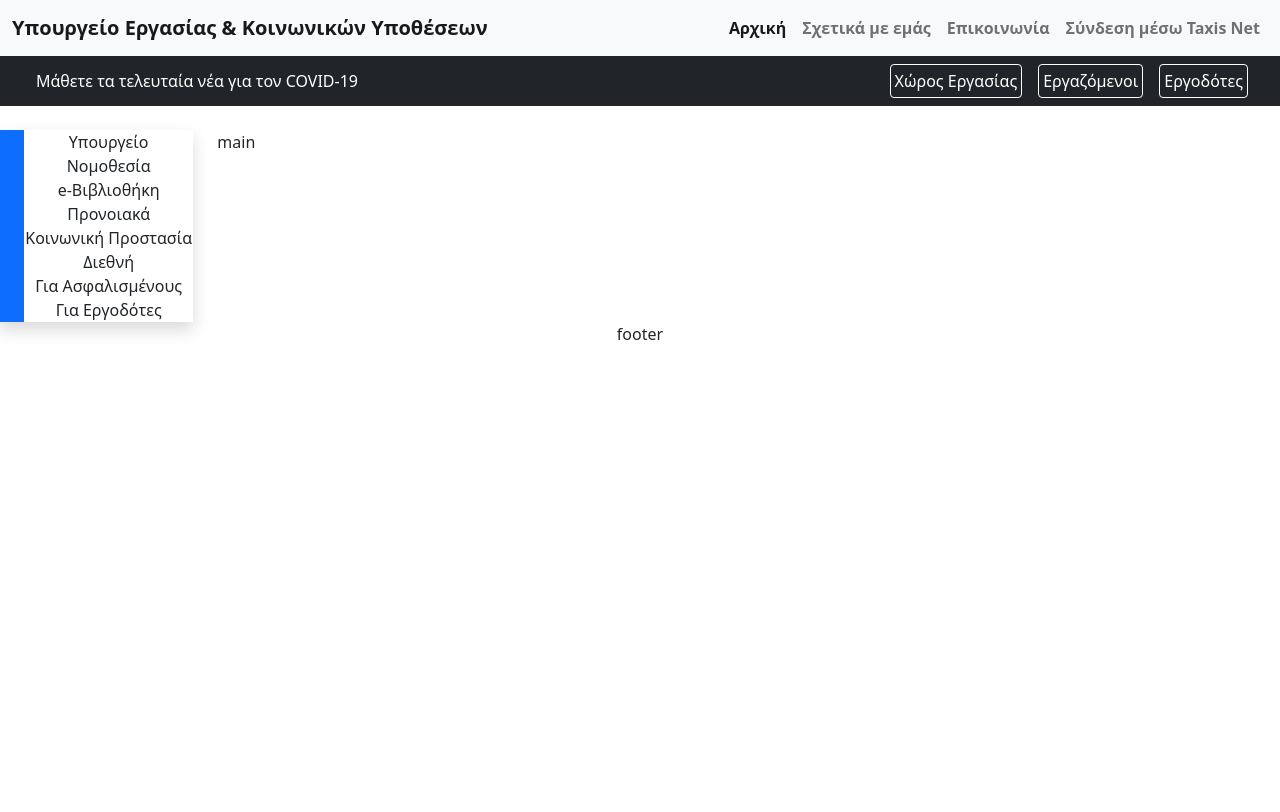
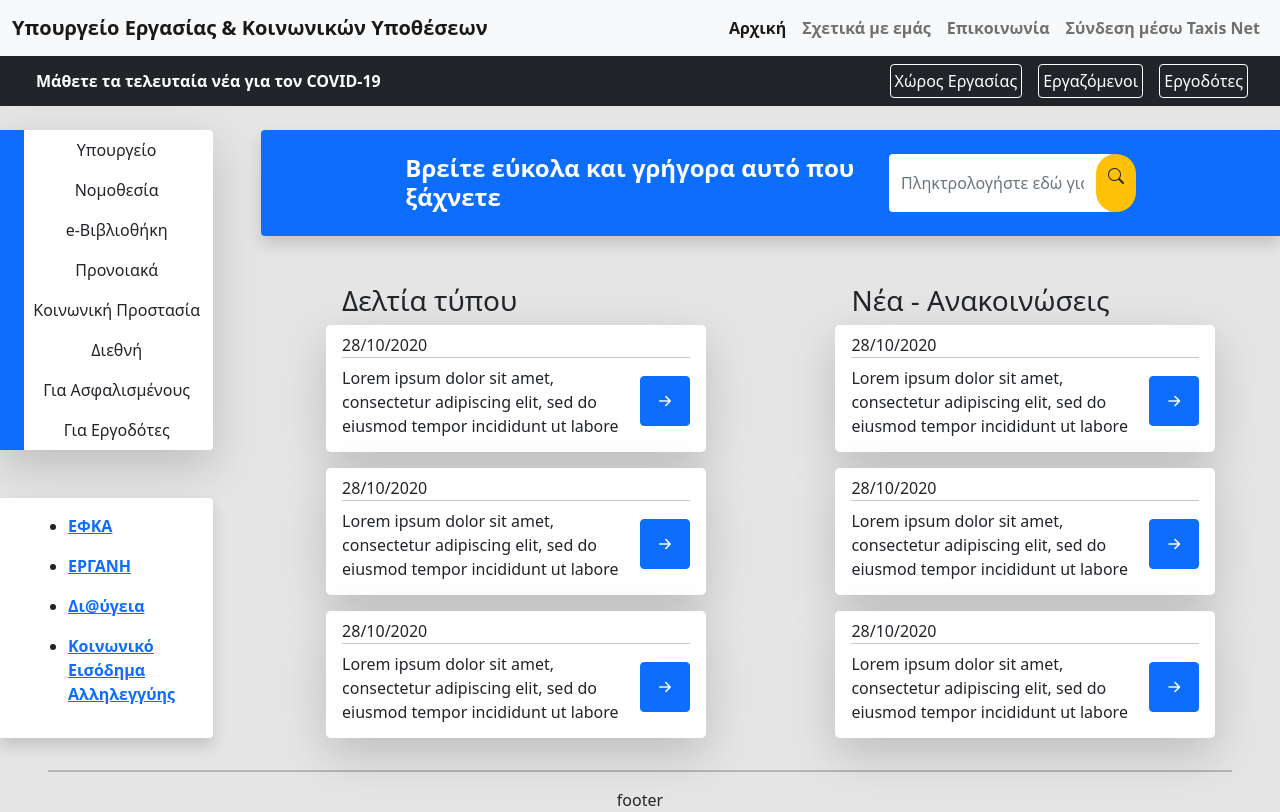
Before and after one commit to FotiadisM/Ministry-of-Labor, a React (Create React App) app in the folder web/: page / in a window 1280 px wide. Built offline with nearby package versions, Linux system fonts and the light colour scheme.

Commit message:
web: news list

```diff
--- a/web/package.json
+++ b/web/package.json
@@ -14,6 +14,8 @@
     "@types/react-dom": "^16.9.8",
     "@types/react-router-dom": "^5.1.6",
     "bootstrap": "^5.0.0-beta1",
+    "bootstrap-icons": "^1.2.1",
+    "font-awesome": "^4.7.0",
     "react": "^17.0.1",
     "react-dom": "^17.0.1",
     "react-router-dom": "^5.2.0",
--- /dev/null
+++ b/web/src/Components/Homepage/Main/Main.tsx
@@ -0,0 +1,55 @@
+import React, { useState } from "react";
+import { NewsList } from "./NewsList";
+
+interface SearchBarProps {}
+
+const SearchBar: React.FC<SearchBarProps> = () => {
+  const [text, setText] = useState<string | undefined>(undefined);
+  return (
+    <div className="py-4 px-5 bg-primary shadow rounded-start">
+      <div className="mx-5 d-flex justify-content-between">
+        <h4 className="text-white ms-5 fw-bolder my-auto">
+          Βρείτε εύκολα και γρήγορα αυτό που ξάχνετε
+        </h4>
+        <form
+          className="bg-white me-5 rounded-pill d-flex"
+          style={{ width: "34%" }}
+        >
+          <input
+            type="text"
+            className="form-control border-0"
+            value={text}
+            onChange={(e) => setText(e.target.value)}
+            placeholder="Πληκτρολογήστε εδώ για αναζήτηση"
+          />
+          <div
+            className="bg-warning rounded-pill"
+            style={{ padding: "10px 12px" }}
+          >
+            <i className="bi bi-search m-auto p-0"></i>
+          </div>
+        </form>
+      </div>
+    </div>
+  );
+};
+
+interface MainProps {}
+
+export const Main: React.FC<MainProps> = () => {
+  return (
+    <div className="ps-5">
+      <SearchBar />
+      <div className="container-fluid mt-5">
+        <div className="row g-0 justify-content-around">
+          <div className="col" style={{ maxWidth: "42%" }}>
+            <NewsList title="Δελτία τύπου" />
+          </div>
+          <div className="col" style={{ maxWidth: "42%" }}>
+            <NewsList title="Νέα - Ανακοινώσεις" />
+          </div>
+        </div>
+      </div>
+    </div>
+  );
+};
--- /dev/null
+++ b/web/src/Components/Homepage/Main/NewsList.tsx
@@ -0,0 +1,75 @@
+import React from "react";
+
+interface NewsItemProps {
+  date: string;
+  text: string;
+  href: string;
+}
+
+const NewsItem: React.FC<NewsItemProps> = ({ date, text, href }) => {
+  return (
+    <div className="bg-white py-2 px-3 mb-3 rounded-3 shadow-lg">
+      <div>{date}</div>
+      <hr className="mt-0 mb-2" />
+      <div className="row g-0 pb-2">
+        <div className="col">
+          <p
+            className="text-break mb-0"
+            style={{
+              maxHeight: "70px",
+              overflow: "hidden",
+            }}
+          >
+            {text}
+          </p>
+        </div>
+        <div className="col-auto ms-3 d-flex">
+          <button className="btn btn-primary my-auto">
+            <i
+              className="bi bi-arrow-right-short m-auto"
+              style={{ fontSize: "1.5rem" }}
+            ></i>
+          </button>
+        </div>
+      </div>
+    </div>
+  );
+};
+
+const news: NewsItemProps[] = [
+  {
+    date: "28/10/2020",
+    text:
+      "Lorem ipsum dolor sit amet, consectetur adipiscing elit, sed do eiusmod tempor incididunt ut labore et dolore magna aliqua. Ut enim ad minim veniam, quis nostrud exercitation ullamco laboris nisi ut aliquip ex ea commodo consequat. Duis aute irure dolor in reprehenderit in voluptate velit esse cillum dolore eu fugiat nulla pariatur. Excepteur sint occaecat cupidatat non proident, sunt in culpa qui officia deserunt mollit anim id est laborum.",
+    href: "#",
+  },
+  {
+    date: "28/10/2020",
+    text:
+      "Lorem ipsum dolor sit amet, consectetur adipiscing elit, sed do eiusmod tempor incididunt ut labore et dolore magna aliqua. Ut enim ad minim veniam, quis nostrud exercitation ullamco laboris nisi ut aliquip ex ea commodo consequat. Duis aute irure dolor in reprehenderit in voluptate velit esse cillum dolore eu fugiat nulla pariatur. Excepteur sint occaecat cupidatat non proident, sunt in culpa qui officia deserunt mollit anim id est laborum.",
+    href: "#",
+  },
+  {
+    date: "28/10/2020",
+    text:
+      "Lorem ipsum dolor sit amet, consectetur adipiscing elit, sed do eiusmod tempor incididunt ut labore et dolore magna aliqua. Ut enim ad minim veniam, quis nostrud exercitation ullamco laboris nisi ut aliquip ex ea commodo consequat. Duis aute irure dolor in reprehenderit in voluptate velit esse cillum dolore eu fugiat nulla pariatur. Excepteur sint occaecat cupidatat non proident, sunt in culpa qui officia deserunt mollit anim id est laborum.",
+    href: "#",
+  },
+];
+
+interface NewsListsProps {
+  title: string;
+}
+
+export const NewsList: React.FC<NewsListsProps> = ({ title }) => {
+  return (
+    <div className="mx-4">
+      <h3 className="ms-3 mb-2">{title}</h3>
+      <div>
+        <NewsItem date={news[0].date} text={news[0].text} href={news[0].href} />
+        <NewsItem date={news[1].date} text={news[1].text} href={news[1].href} />
+        <NewsItem date={news[2].date} text={news[2].text} href={news[2].href} />
+      </div>
+    </div>
+  );
+};
--- /dev/null
+++ b/web/src/Components/Homepage/SideBar/LinksMenu.tsx
@@ -0,0 +1,45 @@
+import React from "react";
+
+const MenuLink: React.FC<Route> = ({ text, href }) => {
+  return (
+    <li>
+      <a className="link-primary fw-bolder" href={href}>
+        {text}
+      </a>
+    </li>
+  );
+};
+
+const routes: Route[] = [
+  {
+    text: "ΕΦΚΑ",
+    href: "https://www.efka.gov.gr/el",
+  },
+  {
+    text: "ΕΡΓΑΝΗ",
+    href:
+      "https://eservices.yeka.gr/(S(3oldwsttfcpwjboh2jyxsnv0))/login.aspx?ReturnUrl=%2f",
+  },
+  { text: "Δι@ύγεια", href: "https://diavgeia.gov.gr/" },
+  { text: "Κοινωνικό Εισόδημα Αλληλεγγύης", href: "/123412" },
+];
+
+interface LinksMenuProps {}
+
+export const LinksMenu: React.FC<LinksMenuProps> = () => {
+  return (
+    <div className="container bg-white py-3 shadow rounded-end">
+      <div className="row">
+        {routes.map((r) => {
+          return (
+            <div className="col-12 px-5" key={r.href}>
+              <ul>
+                <MenuLink text={r.text} href={r.href} />
+              </ul>
+            </div>
+          );
+        })}
+      </div>
+    </div>
+  );
+};
--- a/web/src/Components/Homepage/SideBar/Menu.tsx
+++ b/web/src/Components/Homepage/SideBar/Menu.tsx
@@ -1,30 +1,25 @@
 import React, { useState } from "react";
 
-interface MenuItemProps {
-  text: string;
-  href: string;
-}
-
-const MenuItem: React.FC<MenuItemProps> = ({ text }) => {
+const MenuItem: React.FC<Route> = ({ text }) => {
   const [hovered, setHovered] = useState<boolean>(false);
   const toggleHover = () => {
     setHovered((h) => !h);
   };
   return (
     <div
-      className={"bg-primary " + (hovered ? "ps-2" : "")}
+      className={"bg-primary " + (hovered ? "ps-3" : "")}
       onMouseEnter={toggleHover}
       onMouseLeave={toggleHover}
       data-bs-toggle="tooltip"
       data-bs-placement="right"
       title="Tooltip on right"
     >
-      <div className="bg-white ms-4 text-center">{text}</div>
+      <div className="bg-white ms-4 text-center py-2">{text}</div>
     </div>
   );
 };
 
-const items: MenuItemProps[] = [
+const items: Route[] = [
   { text: "Υπουργείο", href: "#" },
   { text: "Νομοθεσία", href: "#" },
   { text: "e-Βιβλιοθήκη", href: "#" },
@@ -39,9 +34,9 @@ interface MenuProps {}
 
 export const Menu: React.FC<MenuProps> = () => {
   return (
-    <div className="shadow">
-      {items.map((i) => {
-        return <MenuItem key={i.href} text={i.text} href={i.href} />;
+    <div className="bg-white shadow-lg rounded-end pe-1">
+      {items.map((i, index) => {
+        return <MenuItem key={index} text={i.text} href={i.href} />;
       })}
     </div>
   );
--- a/web/src/Components/Homepage/SideBar/SideBar.tsx
+++ b/web/src/Components/Homepage/SideBar/SideBar.tsx
@@ -1,12 +1,18 @@
 import React from "react";
+import { LinksMenu } from "./LinksMenu";
 import { Menu } from "./Menu";
 
 interface Props {}
 
 export const SideBar: React.FC<Props> = () => {
   return (
-    <div>
-      <Menu />
+    <div className="row gx-0 gy-5">
+      <div className="col-12">
+        <Menu />
+      </div>
+      <div className="col-12">
+        <LinksMenu />
+      </div>
     </div>
   );
 };
--- a/web/src/Components/Navbar/Covid.tsx
+++ b/web/src/Components/Navbar/Covid.tsx
@@ -12,7 +12,7 @@ export const Covid: React.FC<Props> = () => {
   return (
     <nav className="container-fluid bg-dark text-white">
       <div className="row py-2 px-4">
-        <div className="col my-auto">
+        <div className="col my-auto fw-bolder">
           Μάθετε τα τελευταία νέα για τον COVID-19
         </div>
         {routes.map((r) => {
--- a/web/src/Containers/App/App.tsx
+++ b/web/src/Containers/App/App.tsx
@@ -5,7 +5,7 @@ import { Homepage } from "../Homepage/Homepage";
 
 export const Middleware: React.FC = ({ children }) => {
   return (
-    <div className="App">
+    <div className="App" style={{ backgroundColor: "#e5e5e5" }}>
       <NavBar />
       {children}
       <footer className="text-center">footer</footer>
--- a/web/src/Containers/Homepage/Homepage.tsx
+++ b/web/src/Containers/Homepage/Homepage.tsx
@@ -1,17 +1,21 @@
 import React from "react";
+import { Main } from "../../Components/Homepage/Main/Main";
 import { SideBar } from "../../Components/Homepage/SideBar/SideBar";
 
 interface Props {}
 
 export const Homepage: React.FC<Props> = () => {
   return (
-    <div className="container-fluid p-0 mt-4">
-      <div className="row gy-0 gx-4">
+    <main className="container-fluid p-0 mt-4">
+      <div className="row g-0">
         <div className="col-2">
           <SideBar />
         </div>
-        <div className="col">main</div>
+        <div className="col">
+          <Main />
+        </div>
       </div>
-    </div>
+      <hr className="mx-5" style={{ height: "2px" }} />
+    </main>
   );
 };
--- a/web/src/index.tsx
+++ b/web/src/index.tsx
@@ -6,6 +6,7 @@ import reportWebVitals from "./reportWebVitals";
 
 import "../node_modules/bootstrap/dist/css/bootstrap.css";
 import "../node_modules/bootstrap/dist/js/bootstrap.js";
+import "../node_modules/bootstrap-icons/font/bootstrap-icons.css";
 
 ReactDOM.render(
   <React.StrictMode>
--- a/web/src/modules.d.ts
+++ b/web/src/modules.d.ts
@@ -1,5 +1,5 @@
 interface Route {
   text: string;
-  status: "active" | "";
+  status?: "active" | "";
   href: string;
 }
```
Also changed, not shown: 2 other files (tests, documents, lock files or other folders).
